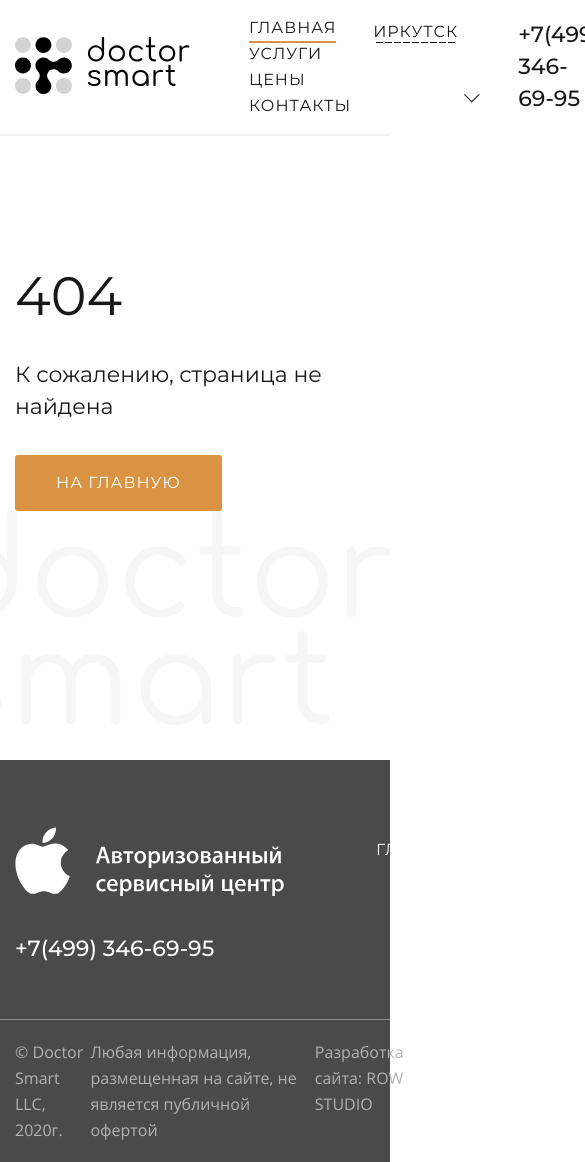
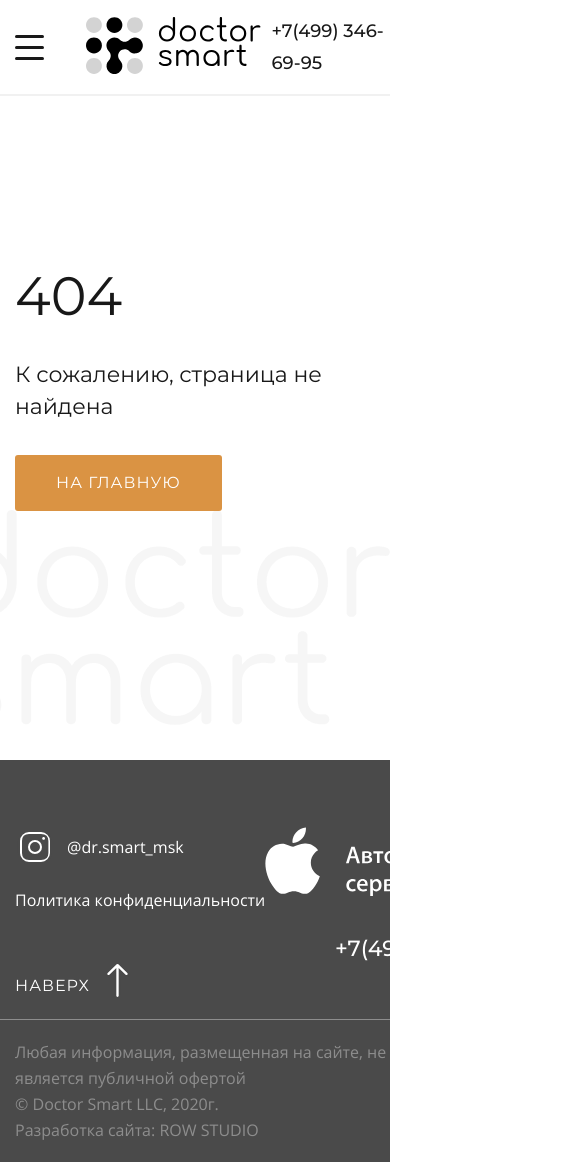
Before and after one commit to iamkatiya/dr.smart, a website: page assets/src/404.html in a window 390 px wide. Shown: the top 1162 px of the page, 585 px wide, since content can reach past the window. Drawn offline with nearby package versions, Linux system fonts and the light colour scheme; files that its build step writes are made by us from their sources; files whose address does not match are found by name.

Commit message:
add media styles for 768px for header and footer

```diff
--- a/assets/src/style/media.scss
+++ b/assets/src/style/media.scss
@@ -104,3 +104,79 @@
     }
   }
 }
+@media (min-width: 1201px) {
+  .header {
+    &__burger {
+      display: none;
+    }
+  }
+}
+@media (max-width: 1200px) {
+  .container {
+    max-width: 673px;
+  }
+  .header {
+    .container {
+      justify-content: space-between;
+    }
+    &__nav {
+      display: none;
+    }
+    &__contacts {
+      margin-left: 10px;
+    }
+  }
+  .contacts {
+    &__city {
+      display: none;
+    }
+    &__phone {
+      padding-left: 0;
+      font-size: 18px;
+    }
+  }
+  .burger {
+    margin-right: 42px;
+  }
+  .footer {
+    p {
+      text-align: end;
+    }
+    .container {
+      justify-content: space-between;
+    }
+    &__nav {
+      display: none;
+    }
+    &__contacts {
+      order: 2;
+    }
+    &__social {
+      margin-left: 0;
+    }
+  }
+  .ontop {
+    justify-content: flex-start;
+  }
+  .footer-bottom {
+    .container {
+      flex-wrap: wrap;
+      .color-gray {
+        color: #8d8d8d;
+      }
+      div {
+        &:first-child {
+          order: 2;
+        }
+        &:nth-child(2) {
+          flex: 100%;
+          order: 1;
+        }
+      }
+      a {
+        display: block;
+        order: 3;
+      }
+    }
+  }
+}
--- a/assets/src/style/my.scss
+++ b/assets/src/style/my.scss
@@ -880,7 +880,6 @@ h3 {
     margin-top: 32px;
   }
 }
-
 .long-btn {
   max-width: 217px;
 }
@@ -892,3 +891,25 @@ h3 {
     align-items: flex-end;
   }
 }
+.burger {
+  width: 36px;
+  height: 25px;
+  position: relative;
+  &__line {
+    position: absolute;
+    left: 0;
+    width: 100%;
+    height: 3px;
+    background-color: #181818;
+    border-radius: 2px;
+  }
+  &__first-line {
+    top: 0
+  }
+  &__second-line {
+    top: 11px
+  }
+  &__third-line {
+    bottom: 0;
+  }
+}
--- a/assets/src/template/header.html
+++ b/assets/src/template/header.html
@@ -1,5 +1,10 @@
 <header class="header">
     <div class="container">
+        <div class="header__burger burger">
+            <div class="burger__line burger__first-line"></div>
+            <div class="burger__line burger__second-line"></div>
+            <div class="burger__line burger__third-line"></div>
+        </div>
         <a class="header__logo" href="/"><img src="img/logo.svg"></a>
         <div class="header__nav">
             <a href="#" class="btn-text color-black active">Главная</a>
```
Also changed, not shown: assets/build/404.html, assets/build/about.html, assets/build/contacts.html, assets/build/css/main.css, assets/build/css/main.min.css, assets/build/index.html, assets/build/policy.html, assets/build/price.html, 1 other file.
